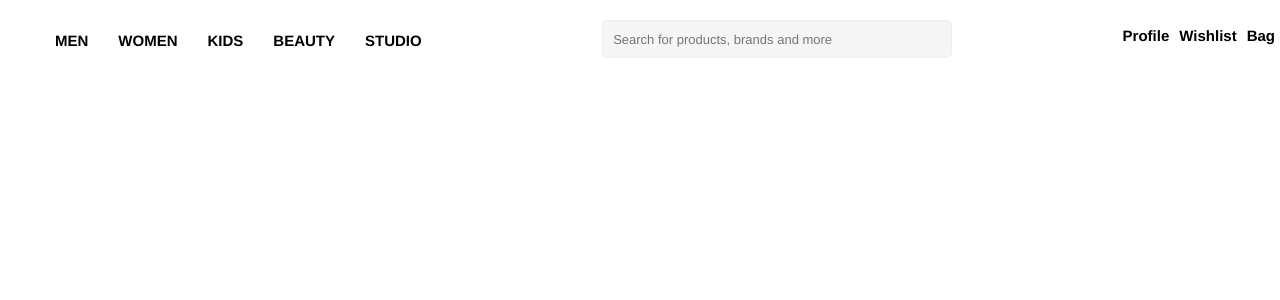
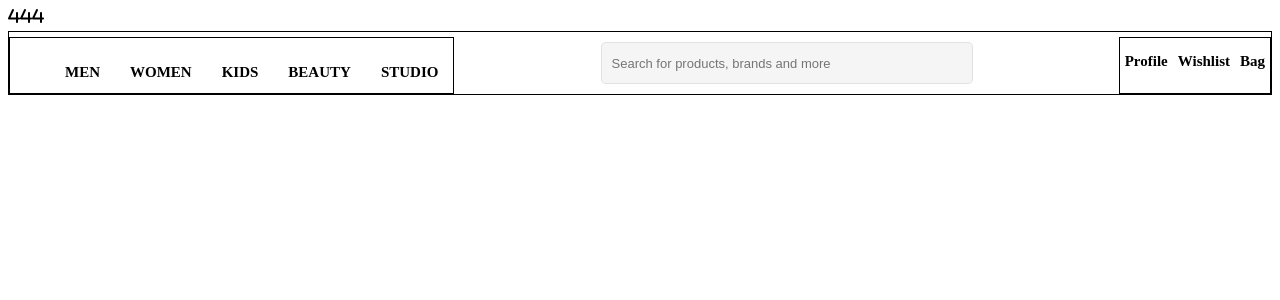
Before and after one commit to suganth4/quality-bazaar, a Vue app: page / in a window 1280 px wide. Shown: the top 300 px of the page. Built offline with nearby package versions, Linux system fonts and the light colour scheme.

Commit message:
--- Auto-Git Commit ---

```diff
--- a/public/index.html
+++ b/public/index.html
@@ -7,12 +7,10 @@
     <link rel="icon" href="<%= BASE_URL %>favicon.ico">
     <title><%= htmlWebpackPlugin.options.title %></title>
     <meta name="viewport" content="width=device-width, initial-scale=1">
-    <link rel="stylesheet" type="text/css" href="dropdown.css">
-    <link rel="stylesheet" href="https://maxcdn.bootstrapcdn.com/bootstrap/3.4.1/css/bootstrap.min.css">
-    <script src="https://ajax.googleapis.com/ajax/libs/jquery/3.6.0/jquery.min.js"></script>
-    <script src="https://maxcdn.bootstrapcdn.com/bootstrap/3.4.1/js/bootstrap.min.js"></script>
+    <script src="https://kit.fontawesome.com/5fe5ed3ee8.js" crossorigin="anonymous"></script>
   </head>
   <body>
+    <i class="fa-solid fa-4"></i><i class="fa-solid fa-4"></i><i class="fa-solid fa-4"></i>
     <!-- <h1 class="text">suganth</h1> -->
     <noscript>
       <strong>We're sorry but <%= htmlWebpackPlugin.options.title %> doesn't work properly without JavaScript enabled. Please enable it to continue.</strong>
--- a/src/components/login-qa.vue
+++ b/src/components/login-qa.vue
@@ -85,10 +85,16 @@ export default {
 #header, .option {
     display: flex;
     justify-content: space-between ;
-    margin-top: 10px;
+    margin-top: 5px;
+        border: 1px solid black;
+}
+.option {
+    padding-top:10px ;
 }
 .menu {
     list-style-type:none;
+    margin: 0px;
+    margin-top:5px ;
 }
 .menu li {
     display: inline-block;
@@ -124,15 +130,18 @@ li {
     font-size: 10px;
     margin: 10px;
     width: 350px;
-    height: 38px;
+    height: 20px;
     padding: 10px;
-    border: 0.1px solid rgba(189, 179, 179,0.1);
+    border: 0.1px solid rgba(189, 179, 179,0.3);
+    outline: none;
     border-radius: 5px;
     background: #f5f5f6;
     font-size: 13px;
     color: rgb(0, 0, 0);
 }
-#search:
+#search:focus {
+       background: white;
+}
 #image {
     width: 150px;
     height: 150px;
```
Also changed, not shown: .autogit/logs/log-1-4-2022-10-16-37.txt (added).
